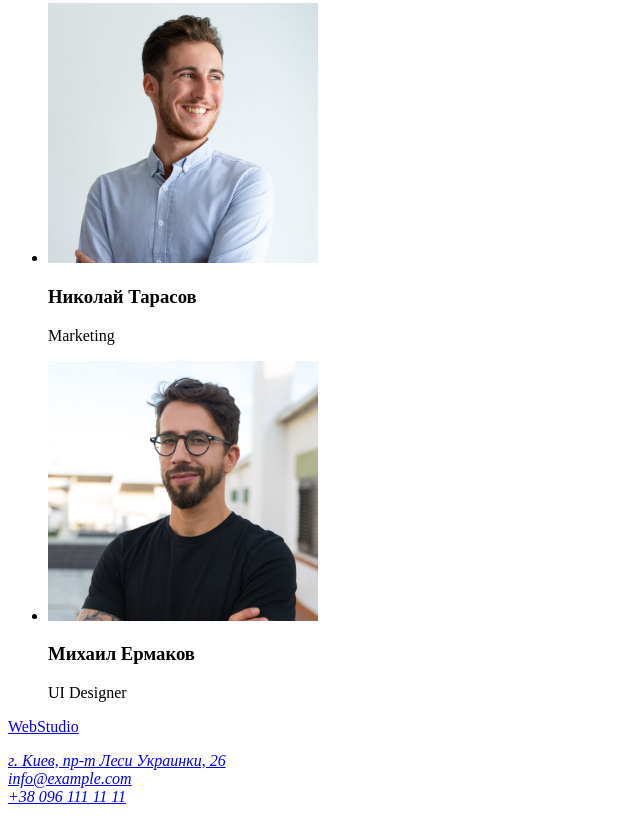
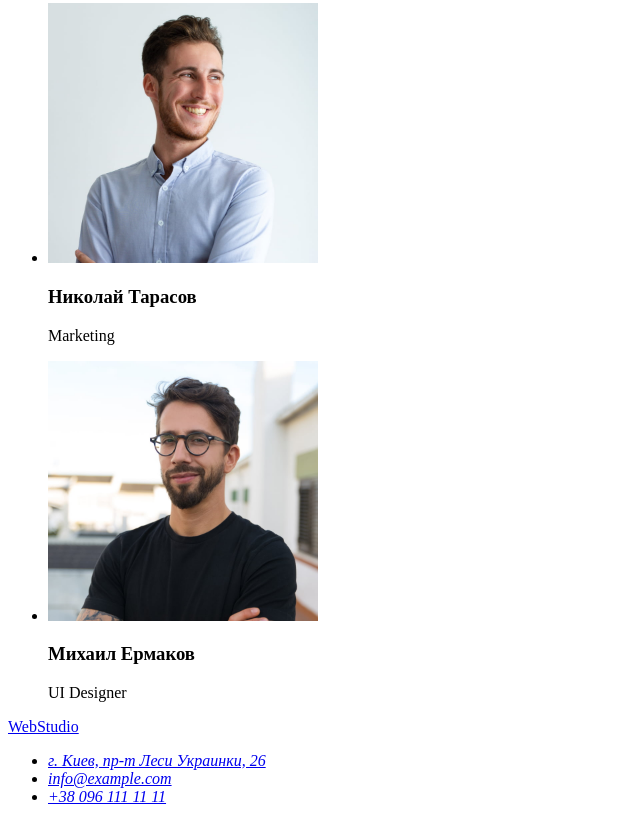
Before and after one commit to serovsergey/goit-markup-hw-01, a plain HTML site: page index.html in a window 1280 px wide. Shown: the part 2360-3182 px from the top of the page, without its empty margins (0-640 px from the left). Drawn offline with Linux system fonts and the light colour scheme.

Commit message:
added ul to footer into address tag

```diff
--- a/index.html
+++ b/index.html
@@ -94,9 +94,11 @@
         <a href="/">WebStudio</a>
         <address>
             <p>
-                <a href="https://goo.gl/maps/FGzR6tCv5YiVbEHk7" target="_blank">г. Киев, пр-т Леси Украинки, 26</a> <br>
-                <a href="mailto:info@example.com">info@example.com</a> <br>
-                <a href="tel:+380961111111">+38 096 111 11 11</a>
+                <ul>
+                    <li><a href="https://goo.gl/maps/FGzR6tCv5YiVbEHk7" target="_blank">г. Киев, пр-т Леси Украинки, 26</a></li>
+                    <li><a href="mailto:info@example.com">info@example.com</a></li>
+                    <li><a href="tel:+380961111111">+38 096 111 11 11</a></li>
+                </ul>
             </p>
         </address>
     </footer>
```
